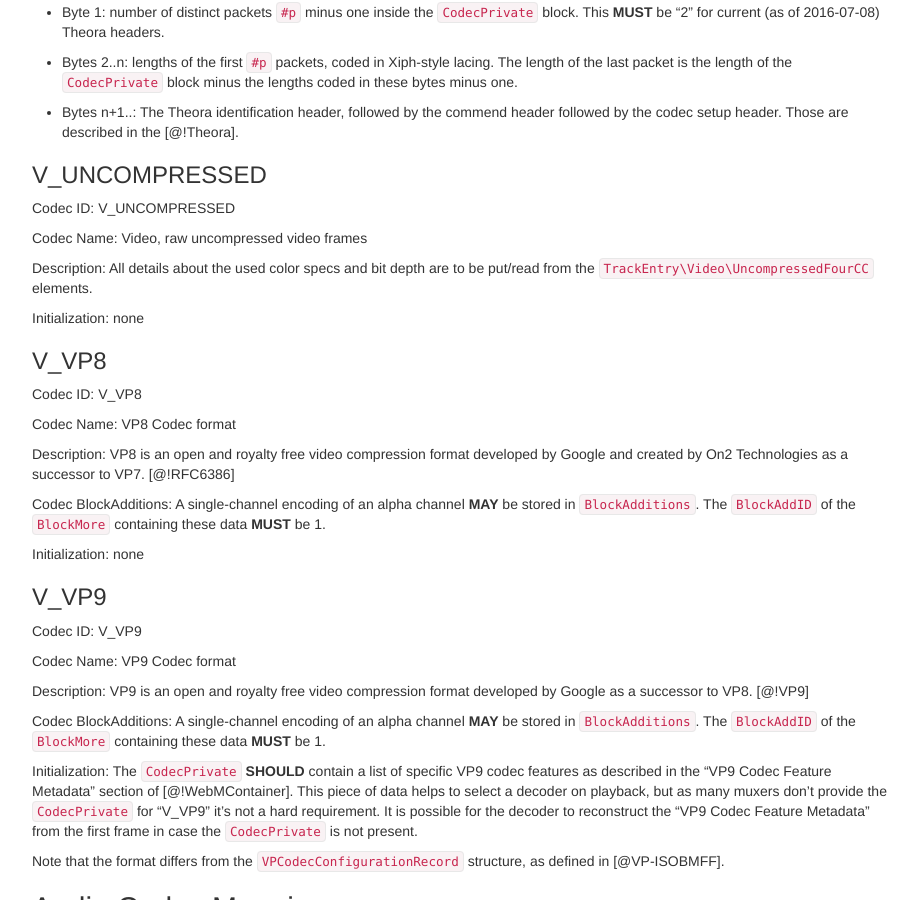
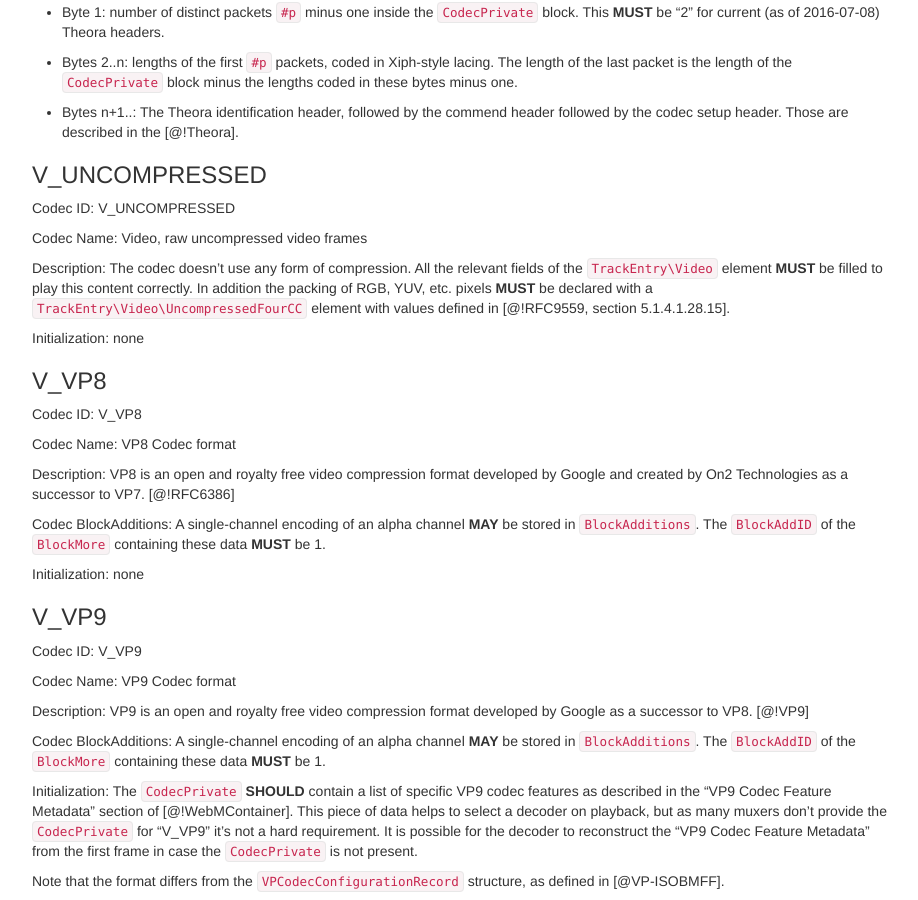
Before and after one commit to ietf-wg-cellar/matroska-specification, a Jekyll site: the page built from codec_specs.md, in a window 1280 px wide and 900 px high, scrolled down 6887 px. Shown: the whole window, without its empty margins (273-1191 px from the left). Built offline with Jekyll 4.4.1, drawn with Linux system fonts in a browser that asks for light colours; our own code applies the rules of GitHub Pages for plain Markdown files.

Commit message:
mention V_UNCOMPRESSED defines the packing in UncompressedFourCC
And that it needs a lot of TrackEntry\Video elements to be usable.
Although the list is not exhaustive.

Ref. #337

```diff
--- a/codec_specs.md
+++ b/codec_specs.md
@@ -418,7 +418,8 @@
 
 Codec Name: Video, raw uncompressed video frames
 
-Description: All details about the used color specs and bit depth are to be put/read from the `TrackEntry\Video\UncompressedFourCC` elements.
+Description: The codec doesn't use any form of compression. All the relevant fields of the `TrackEntry\Video` element **MUST** be filled to play this content correctly.
+In addition the packing of RGB, YUV, etc. pixels **MUST** be declared with a `TrackEntry\Video\UncompressedFourCC` element with values defined in [@!RFC9559, section 5.1.4.1.28.15].
 
 Initialization: none
 
```
